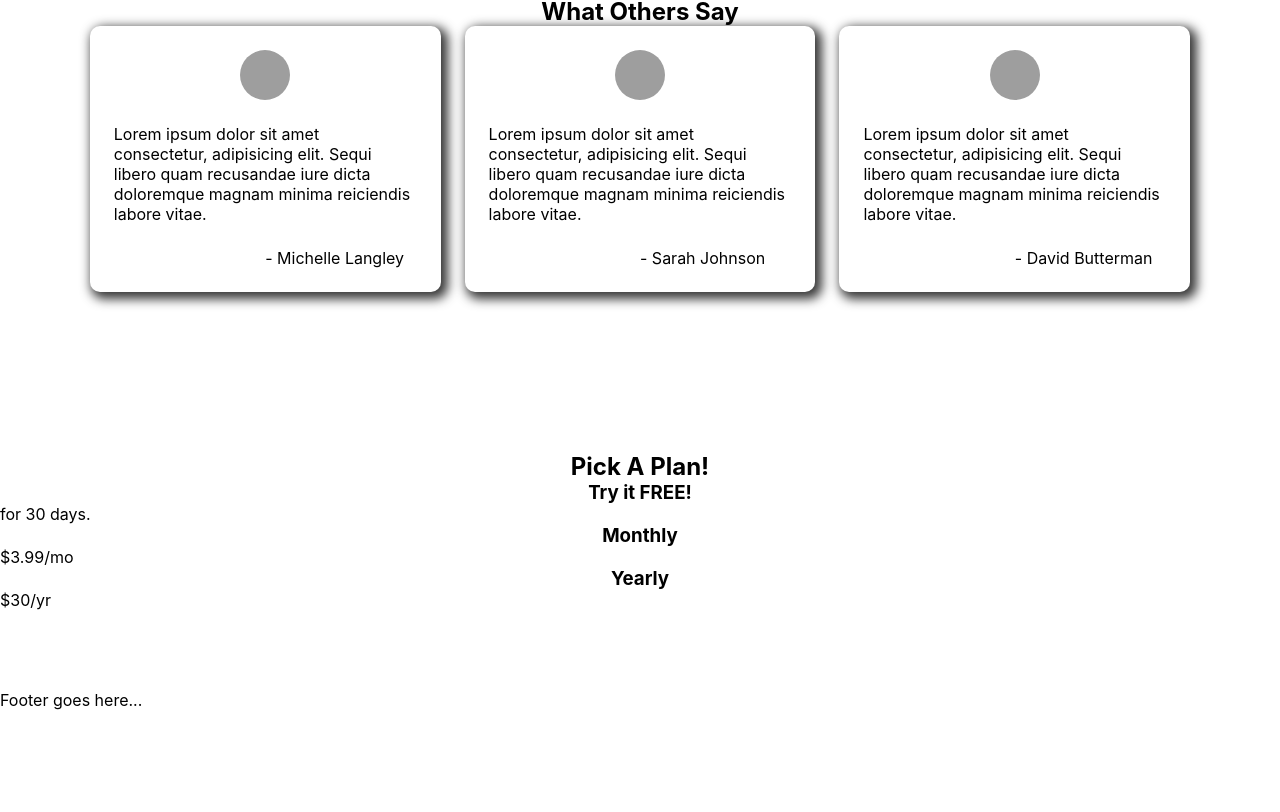
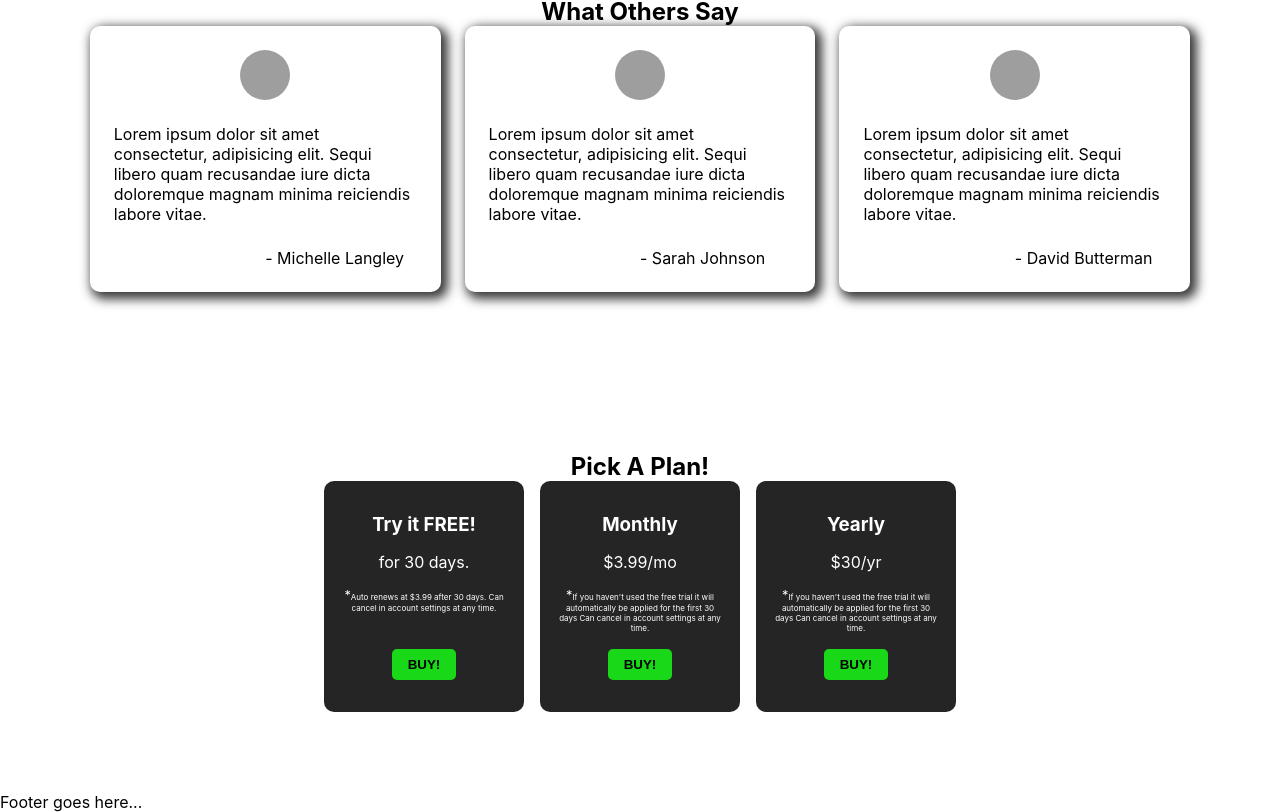
Before and after one commit to Brendan-Leighton/Expense-Tracker, a React (Create React App) app in the folder client/: page / in a window 1280 px wide. Shown: the part 2056-2868 px from the top of the page. Before the commit the page ends 2766 px from the top, so only its background shows below. Built offline with nearby package versions, Linux system fonts and the light colour scheme; grey boxes are pictures that could not be loaded.

Commit message:
created pricing card compinents

```diff
--- /dev/null
+++ b/client/src/components/Cards/Pricing/CardPricing.css
@@ -0,0 +1,41 @@
+div.pricing-cards {
+    display: flex;
+    flex-wrap: wrap;
+    justify-content: center;
+    gap: 1rem;
+}
+
+.card-pricing {
+    display: flex;
+    flex-direction: column;
+    gap: 1rem;
+
+    border-radius: 10px;
+    text-align: center;
+
+    min-height: 200px;
+    min-width: 150px;
+    max-width: 200px;
+
+    padding: 2rem 1rem;
+
+    background-color: rgb(37, 37, 37);
+    color: white;
+}
+.card-pricing p.disclaimer {
+    flex-grow: 1;
+    font-size: .5rem;
+}
+.card-pricing p.disclaimer::before {
+    content: '*';
+    font-size: .8rem;
+}
+.card-pricing button {
+    align-self: center;
+    padding: .5rem 1rem;
+    border: none;
+    border-radius: 5px;
+
+    background-color: rgb(24, 216, 24);
+    font-weight: 700;
+}
--- /dev/null
+++ b/client/src/components/Cards/Pricing/CardPricing.js
@@ -0,0 +1,12 @@
+import "./CardPricing.css";
+
+export default function CardPricing(props) {
+    return (
+        <div className="card-pricing">
+            <h3 className="title">{ props.title}</h3>
+            <p className="subtitle">{props.subtitle}</p>
+            <p className="disclaimer">{props.disclaimer} Can cancel in account settings at any time.</p>
+            <button className="button">BUY!</button>
+        </div>
+    )
+}
--- a/client/src/components/Cards/Testimonials/CardTestimonials.css
+++ b/client/src/components/Cards/Testimonials/CardTestimonials.css
@@ -13,7 +13,6 @@ div.testimonial-cards {
     flex-direction: column;
     gap: var(--card-testimonial-spacer);
 
-    /* border: 3px solid black; */
     border-radius: 10px;
     -webkit-box-shadow: 4px 4px 11px 3px rgba(0,0,0,0.79);
     box-shadow: 4px 4px 11px 3px rgba(0,0,0,0.79);
--- a/client/src/components/_Home/Home.js
+++ b/client/src/components/_Home/Home.js
@@ -3,7 +3,7 @@ import './Home.css';
 //  COMPONENTS
 import CardInfo from '../Cards/Info/CardInfo';
 import CardTestimonials from '../Cards/Testimonials/CardTestimonials';
-// import CardPricing from '../Cards/Info/CardPricing';
+import CardPricing from '../Cards/Pricing/CardPricing';
 
 export default function Home() {
     return (
@@ -64,17 +64,25 @@ export default function Home() {
 
             <section className="pricing-info">
                 <h2>Pick A Plan!</h2>
-                <div className="card-pricing">
-                    <h3>Try it FREE!</h3>
-                    <p>for 30 days.</p>
-                </div>
-                <div className="card-pricing">
-                    <h3>Monthly</h3>
-                    <p>$3.99/mo</p>
-                </div>
-                <div className="card-pricing">
-                    <h3>Yearly</h3>
-                    <p>$30/yr</p>
+                <div className="pricing-cards">
+                    <CardPricing
+                        title="Try it FREE!"
+                        subtitle="for 30 days."
+                        buttonLink=""
+                        disclaimer="Auto renews at $3.99 after 30 days."
+                    />
+                    <CardPricing
+                        title="Monthly"
+                        subtitle="$3.99/mo"
+                        buttonLink=""
+                        disclaimer="If you haven't used the free trial it will automatically be applied for the first 30 days"
+                    />
+                    <CardPricing
+                        title="Yearly"
+                        subtitle="$30/yr"
+                        buttonLink=""
+                        disclaimer="If you haven't used the free trial it will automatically be applied for the first 30 days"
+                    />
                 </div>
             </section>
 
```
